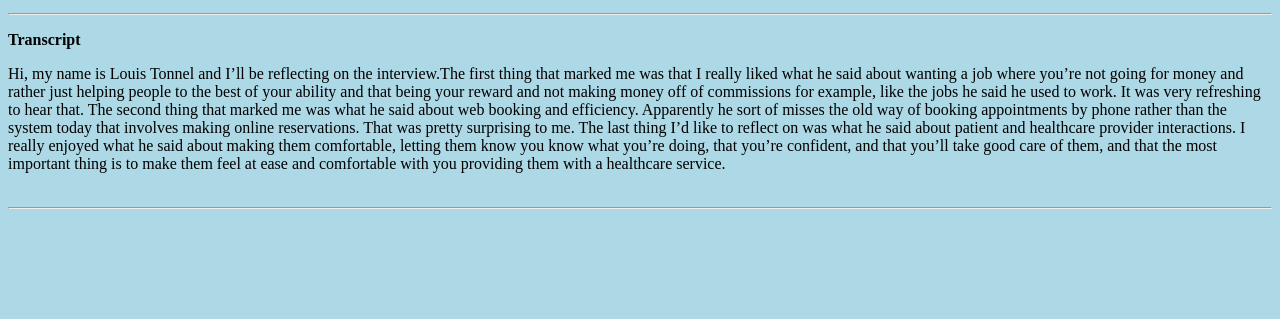
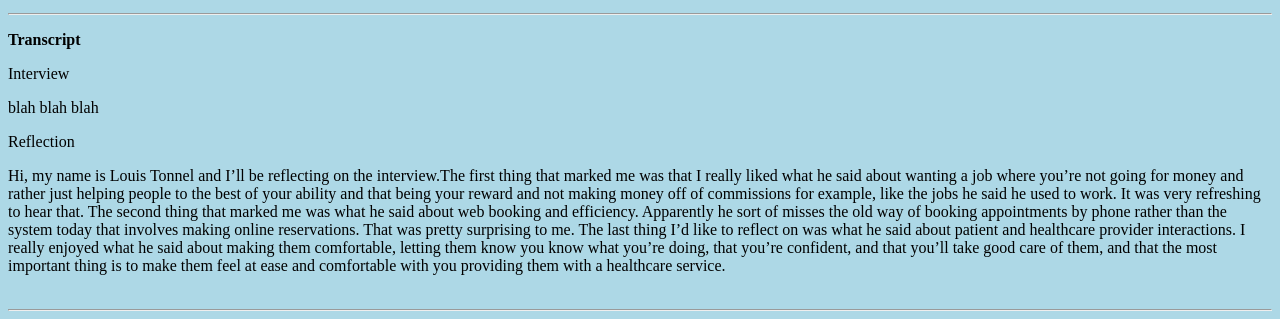
Before and after one commit to jmvecchio/jmvecchio.github.io, a plain HTML site: page index.html in a window 1280 px wide. Shown: the part 553-872 px from the top of the page. Before the commit the page ends 800 px from the top, so only its background shows below. Drawn offline with Linux system fonts and the light colour scheme.

Commit message:
Update index.html

```diff
--- a/index.html
+++ b/index.html
@@ -10,6 +10,9 @@
 </body>
 <hr />
 <p><strong>Transcript</strong></p>
+<p>Interview</p>
+<p>blah blah blah</p>
+<p>Reflection</p>
 <p>Hi, my name is Louis Tonnel and I’ll be reflecting on the interview.The first thing that marked me was that I really liked what he said about wanting a job where you’re not going for money and rather just helping people to the best of your ability and that being your reward and not making money off of commissions for example, like the jobs he said he used to work. It was very refreshing to hear that. The second thing that marked me was what he said about web booking and efficiency. Apparently he sort of misses the old way of booking appointments by phone rather than the system today that involves making online reservations. That was pretty surprising to me. The last thing I’d like to reflect on was what he said about patient and healthcare provider interactions. I really enjoyed what he said about making them comfortable, letting them know you know what you’re doing, that you’re confident, and that you’ll take good care of them, and that the most important thing is to make them feel at ease and comfortable with you providing them with a healthcare service.
 <br /><br /></p>
 </body>
```
